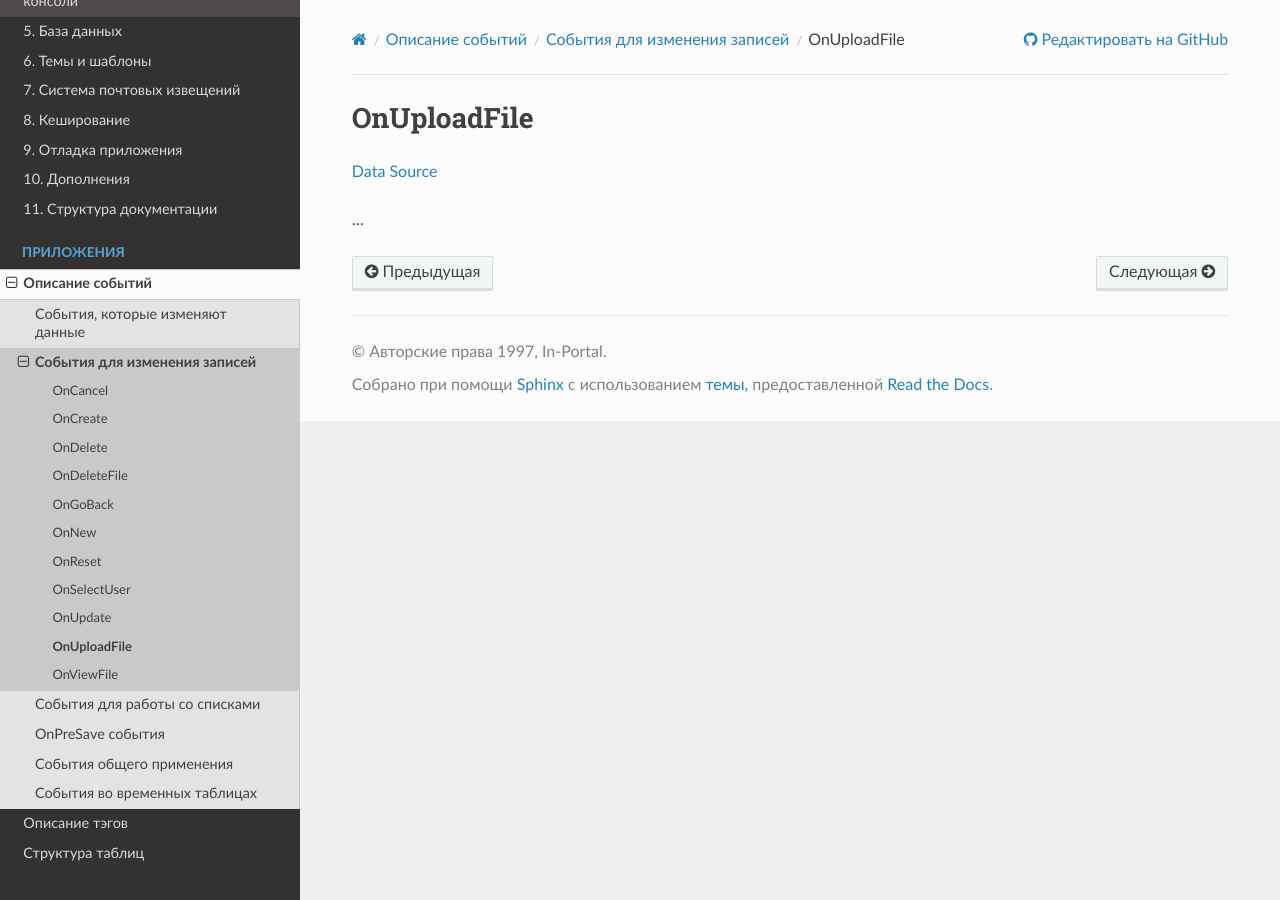
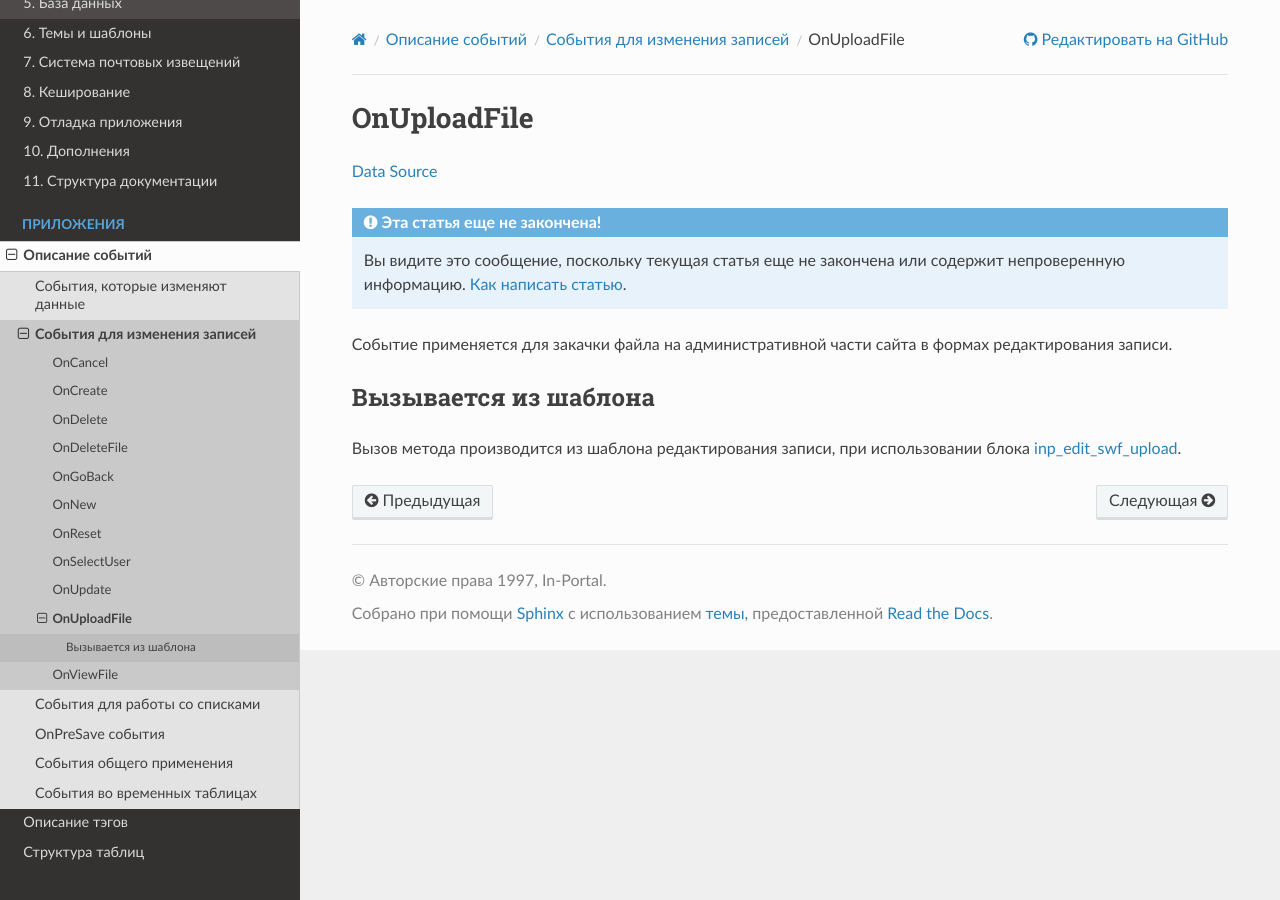
Before and after one commit to in-portal/guide-ru, a Sphinx documentation site: the page built from docs/events/live_editing/on_upload_file.rst, in a window 1280 px wide. Built offline with Sphinx 7.4.7 and the Read the Docs theme 3.1.0, drawn with Linux system fonts in a browser that asks for light colours; some of the changed text lies outside the part shown.

Commit message:
Integrated "/events/live_editing/on_upload_file.rst"

```diff
--- a/docs/events/live_editing/on_upload_file.rst
+++ b/docs/events/live_editing/on_upload_file.rst
@@ -2,6 +2,14 @@ OnUploadFile
 ============
 `Data Source`_
 
-...
+.. include:: /includes/not_finished.rst
+
+Событие применяется для закачки файла на административной части сайта в формах редактирования записи.
+
+Вызывается из шаблона
+---------------------
+
+Вызов метода производится из шаблона редактирования записи, при использовании блока
+:ref:`form_control_inp_edit_swf_upload`.
 
 .. _Data Source: http://guide.in-portal.org/rus/index.php/EventHandler:OnUploadFile
```
